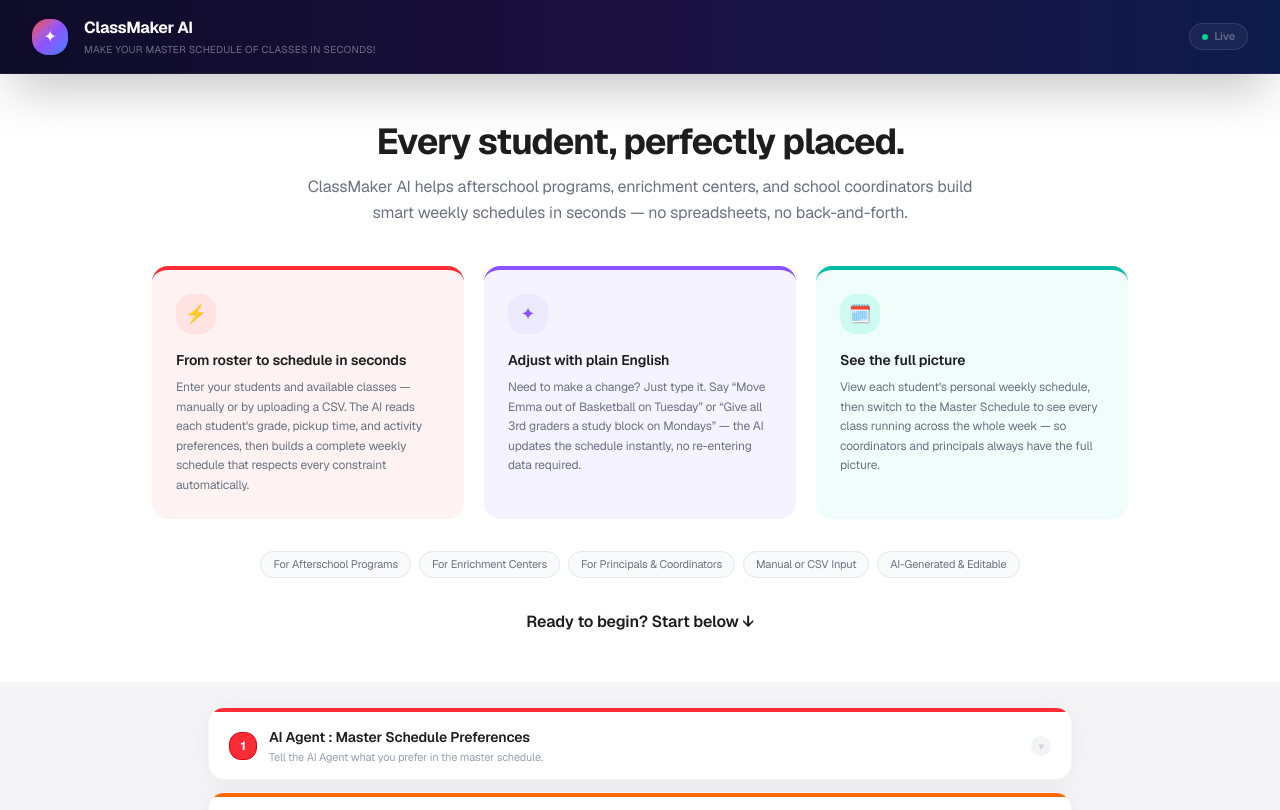
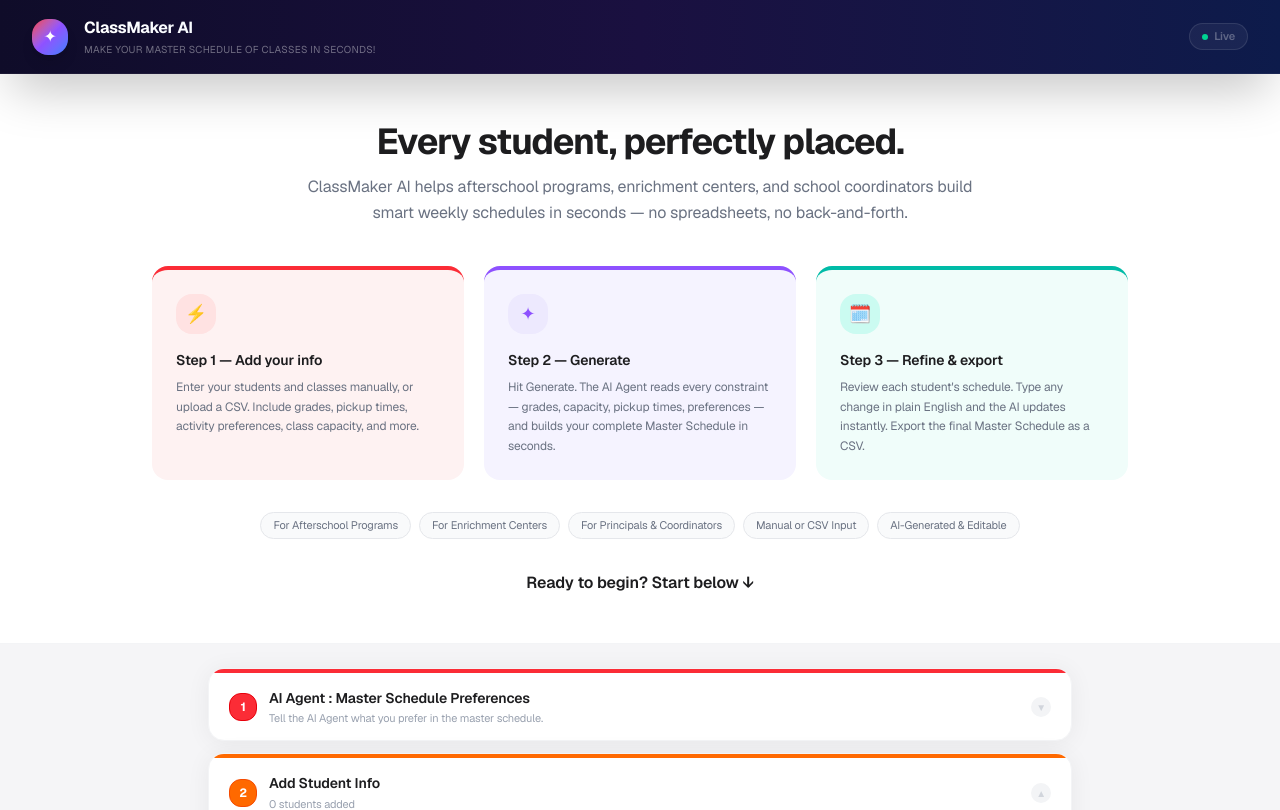
Before and after one commit to viet-in-tech/afterblockbot, a Next.js app: page / in a window 1280 px wide. Shown: the top 810 px of the page. Built offline with nearby package versions, Linux system fonts and the light colour scheme.

Commit message:
Rewrite hero cards to match actual user steps — concise step-based format
Co-Authored-By: Claude Sonnet 4.6 <noreply@anthropic.com>

```diff
--- a/app/page.tsx
+++ b/app/page.tsx
@@ -482,18 +482,18 @@ export default function Home() {
           <div className="grid grid-cols-1 md:grid-cols-3 gap-5 mb-8">
             <div className="rounded-2xl p-6 border-t-4 border-red-500 bg-red-50">
               <div className="w-10 h-10 rounded-2xl bg-red-100 flex items-center justify-center mb-4"><span className="text-red-500 text-lg">⚡</span></div>
-              <h3 className="text-[#1d1d1f] font-semibold text-sm mb-2 tracking-[-0.01em]">From roster to schedule in seconds</h3>
-              <p className="text-gray-500 text-xs leading-relaxed">Enter your students and available classes — manually or by uploading a CSV. The AI reads each student&apos;s grade, pickup time, and activity preferences, then builds a complete weekly schedule that respects every constraint automatically.</p>
+              <h3 className="text-[#1d1d1f] font-semibold text-sm mb-2 tracking-[-0.01em]">Step 1 — Add your info</h3>
+              <p className="text-gray-500 text-xs leading-relaxed">Enter your students and classes manually, or upload a CSV. Include grades, pickup times, activity preferences, class capacity, and more.</p>
             </div>
             <div className="rounded-2xl p-6 border-t-4 border-violet-500 bg-violet-50">
               <div className="w-10 h-10 rounded-2xl bg-violet-100 flex items-center justify-center mb-4"><span className="text-violet-500 text-lg">✦</span></div>
-              <h3 className="text-[#1d1d1f] font-semibold text-sm mb-2 tracking-[-0.01em]">Adjust with plain English</h3>
-              <p className="text-gray-500 text-xs leading-relaxed">Need to make a change? Just type it. Say &ldquo;Move Emma out of Basketball on Tuesday&rdquo; or &ldquo;Give all 3rd graders a study block on Mondays&rdquo; — the AI updates the schedule instantly, no re-entering data required.</p>
+              <h3 className="text-[#1d1d1f] font-semibold text-sm mb-2 tracking-[-0.01em]">Step 2 — Generate</h3>
+              <p className="text-gray-500 text-xs leading-relaxed">Hit Generate. The AI Agent reads every constraint — grades, capacity, pickup times, preferences — and builds your complete Master Schedule in seconds.</p>
             </div>
             <div className="rounded-2xl p-6 border-t-4 border-teal-500 bg-teal-50">
               <div className="w-10 h-10 rounded-2xl bg-teal-100 flex items-center justify-center mb-4"><span className="text-teal-500 text-lg">🗓️</span></div>
-              <h3 className="text-[#1d1d1f] font-semibold text-sm mb-2 tracking-[-0.01em]">See the full picture</h3>
-              <p className="text-gray-500 text-xs leading-relaxed">View each student&apos;s personal weekly schedule, then switch to the Master Schedule to see every class running across the whole week — so coordinators and principals always have the full picture.</p>
+              <h3 className="text-[#1d1d1f] font-semibold text-sm mb-2 tracking-[-0.01em]">Step 3 — Refine & export</h3>
+              <p className="text-gray-500 text-xs leading-relaxed">Review each student&apos;s schedule. Type any change in plain English and the AI updates instantly. Export the final Master Schedule as a CSV.</p>
             </div>
           </div>
           <div className="flex flex-wrap justify-center gap-2 mb-8">
```
